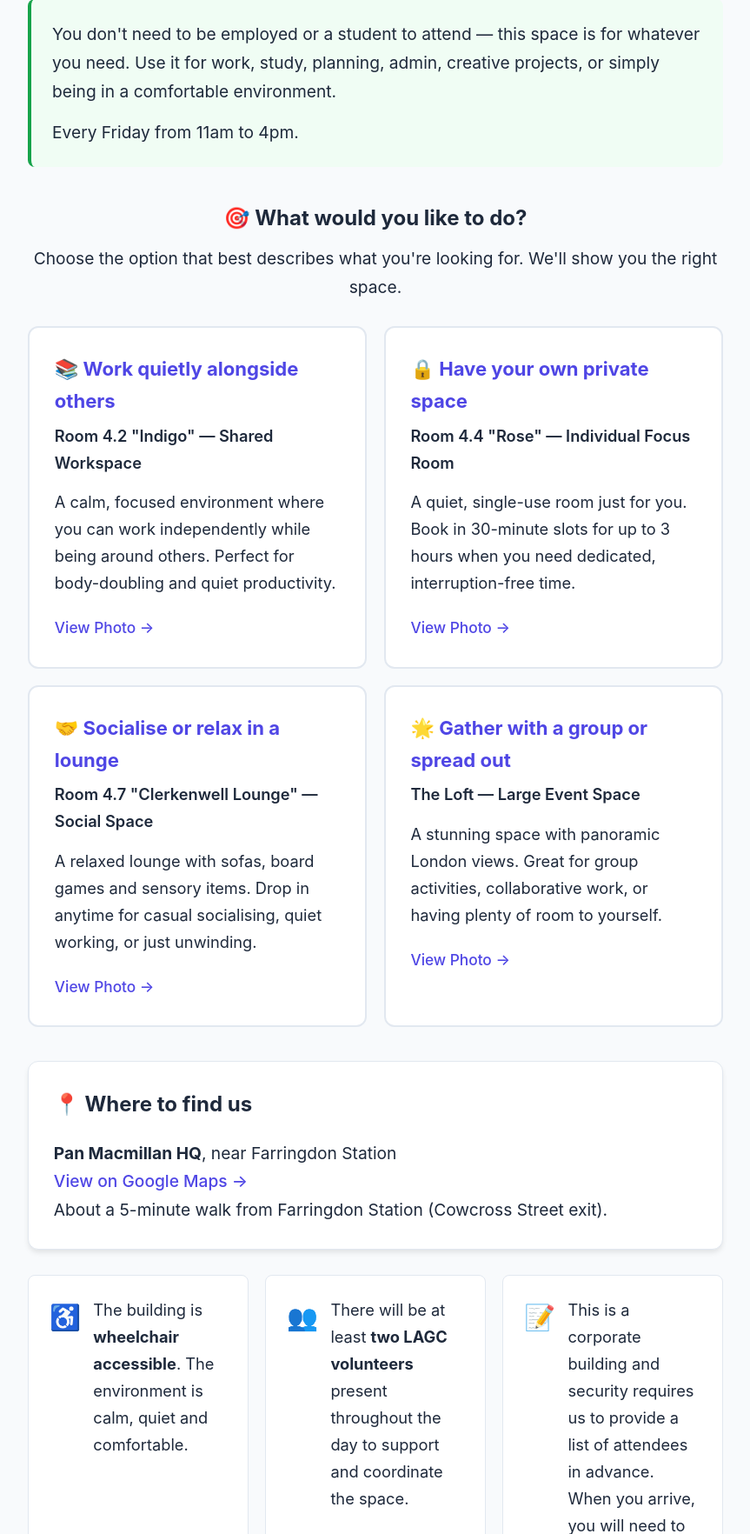
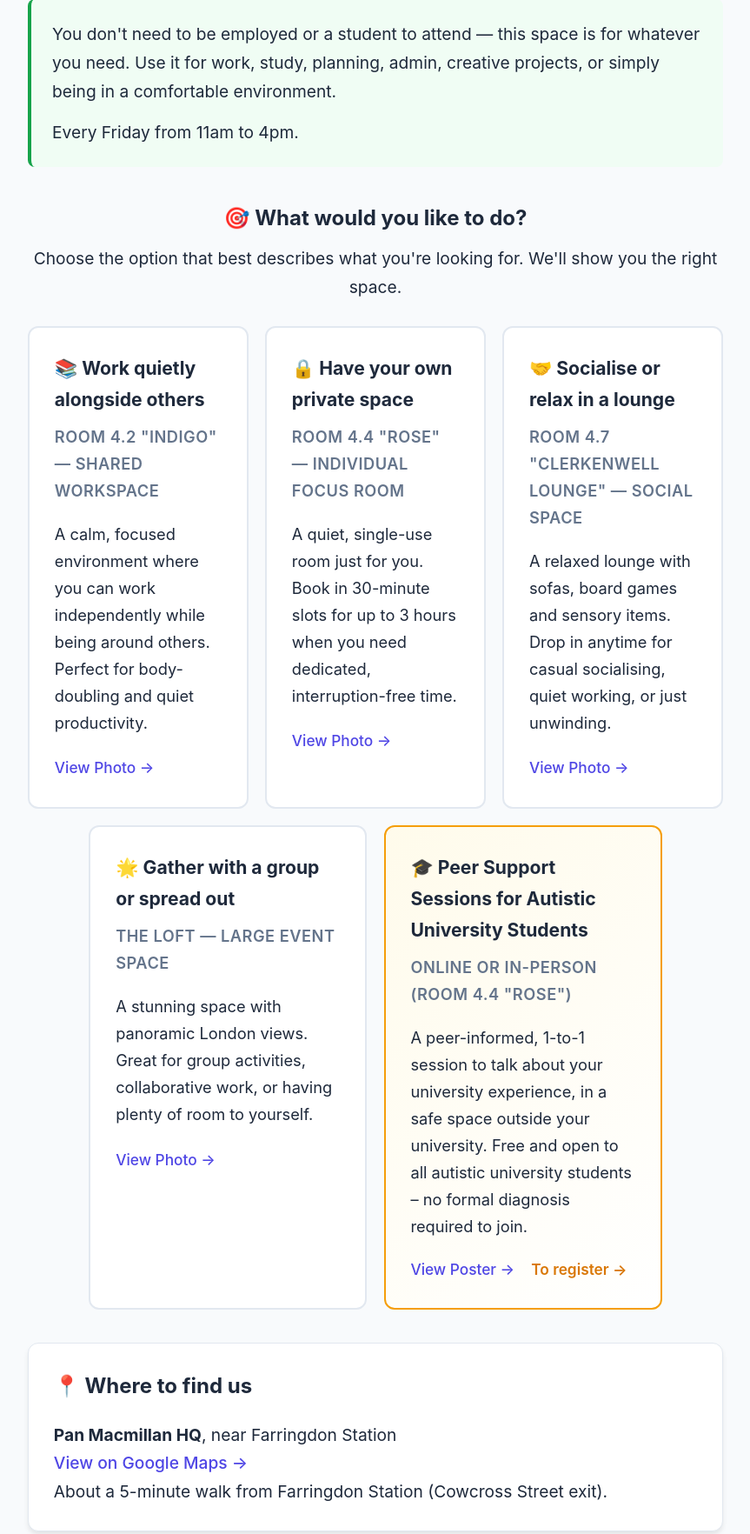
Before and after one commit to marcjtheodore1-sketch/lagc-room-bookings, a Flask app: page / in a window 1280 px wide. Shown: the part 519-2283 px from the top of the page at 87% size, without its empty margins (208-1071 px from the left). Run offline with Flask 3, Linux system fonts and the light colour scheme.

Commit message:
Add Peer Support Sessions for Autistic University Students
- Added 5th option to landing page with 3+2 pentagon layout
- New peer support detail page with full information
- Links to Calendly for booking (https://calendly.com/lagcstudentsupport/30min)
- Poster images for viewing
- Updated booking page to link to peer support info page

```diff
--- a/app.py
+++ b/app.py
@@ -337,6 +337,11 @@ def check_availability(room_id, booking_date, start_slot, end_slot, exclude_book
 def landing():
     """Landing page with information about the initiative"""
     return render_template('landing.html')
+
+@app.route('/peer-support')
+def peer_support():
+    """Peer support sessions information page"""
+    return render_template('peer_support.html')
 
 @app.route('/book')
 def index():
--- a/static/css/style.css
+++ b/static/css/style.css
@@ -1153,6 +1203,87 @@ h2 {
     border-color: var(--primary);
     box-shadow: var(--shadow);
     transform: translateY(-2px);
+}
+
+.room-info-card.peer-support-card {
+    border-color: #f59e0b;
+    background: linear-gradient(135deg, #fffbeb 0%, #ffffff 100%);
+}
+
+.room-info-card.peer-support-card:hover {
+    border-color: #d97706;
+    background: linear-gradient(135deg, #fef3c7 0%, #ffffff 100%);
+}
+
+.peer-support-links {
+    display: flex;
+    gap: 1rem;
+    margin-top: 0.5rem;
+    flex-wrap: wrap;
+}
+
+.peer-support-links .photo-link {
+    display: inline-block;
+}
+
+.peer-support-links .register-link {
+    color: #d97706;
+    font-weight: 600;
+}
+
+/* ============================================
+   PENTAGON CARDS LAYOUT (3+2)
+   ============================================ */
+
+.pentagon-container {
+    display: flex;
+    flex-direction: column;
+    align-items: center;
+    gap: 1rem;
+    margin-bottom: 1.5rem;
+}
+
+.pentagon-row {
+    display: flex;
+    gap: 1rem;
+    justify-content: center;
+    width: 100%;
+}
+
+/* Top row: 3 cards */
+.top-row {
+    width: 100%;
+}
+
+/* Bottom row: 2 cards, centered */
+.bottom-row {
+    width: 100%;
+    justify-content: center;
+}
+
+/* Cards in pentagon layout */
+.pentagon-row .room-info-card {
+    flex: 0 1 320px;
+    max-width: 320px;
+}
+
+/* Responsive adjustments */
+@media (max-width: 1050px) {
+    .pentagon-row {
+        flex-wrap: wrap;
+    }
+
+    .pentagon-row .room-info-card {
+        flex: 0 1 280px;
+        max-width: 280px;
+    }
+}
+
+@media (max-width: 600px) {
+    .pentagon-row .room-info-card {
+        flex: 1 1 100%;
+        max-width: 100%;
+    }
 }
 
 /* Activity-first room cards */
--- a/templates/landing.html
+++ b/templates/landing.html
@@ -27,7 +27,9 @@
                 Choose the option that best describes what you're looking for. We'll show you the right space.
             </p>
 
-            <div class="room-cards activity-first">
+            <div class="pentagon-container">
+                <!-- Top row: 3 cards -->
+                <div class="pentagon-row top-row">
                     <a href="https://drive.google.com/file/d/1OAEDuaKUkZZMcmqeJcTKES_yfVrqkEBk/view?usp=sharing" target="_blank" class="room-info-card">
                         <h3>📚 Work quietly alongside others</h3>
                         <p class="room-type">Room 4.2 "Indigo" — Shared Workspace</p>
@@ -48,13 +50,27 @@
                         <p>A relaxed lounge with sofas, board games and sensory items. Drop in anytime for casual socialising, quiet working, or just unwinding.</p>
                         <span class="photo-link">View Photo →</span>
                     </a>
+                </div>
 
+                <!-- Bottom row: 2 cards -->
+                <div class="pentagon-row bottom-row">
                     <a href="https://drive.google.com/file/d/1tNkNIfCdPPyWiZQeV3ROF1YaQNwmo1fL/view?usp=sharing" target="_blank" class="room-info-card">
                         <h3>🌟 Gather with a group or spread out</h3>
                         <p class="room-type">The Loft — Large Event Space</p>
                         <p>A stunning space with panoramic London views. Great for group activities, collaborative work, or having plenty of room to yourself.</p>
                         <span class="photo-link">View Photo →</span>
                     </a>
+
+                    <div class="room-info-card peer-support-card">
+                        <h3>🎓 Peer Support Sessions for Autistic University Students</h3>
+                        <p class="room-type">Online or in-person (Room 4.4 "Rose")</p>
+                        <p>A peer-informed, 1-to-1 session to talk about your university experience, in a safe space outside your university. Free and open to all autistic university students – no formal diagnosis required to join.</p>
+                        <div class="peer-support-links">
+                            <a href="{{ url_for('static', filename='images/peer-support-poster-detail.jpg') }}" target="_blank" class="photo-link">View Poster →</a>
+                            <a href="/peer-support" class="photo-link register-link">To register →</a>
+                        </div>
+                    </div>
+                </div>
             </div>
         </div>
 
```
Also changed, not shown: other parts of static/css/style.css (+50 -0 lines), static/js/app.js (+17 -1 lines), templates/peer_support.html (added, +62 -0 lines), static/images/peer-support-poster-detail.jpg (added), static/images/peer-support-poster.jpg (added). Lines whose indentation alone changed are shown as unchanged.
